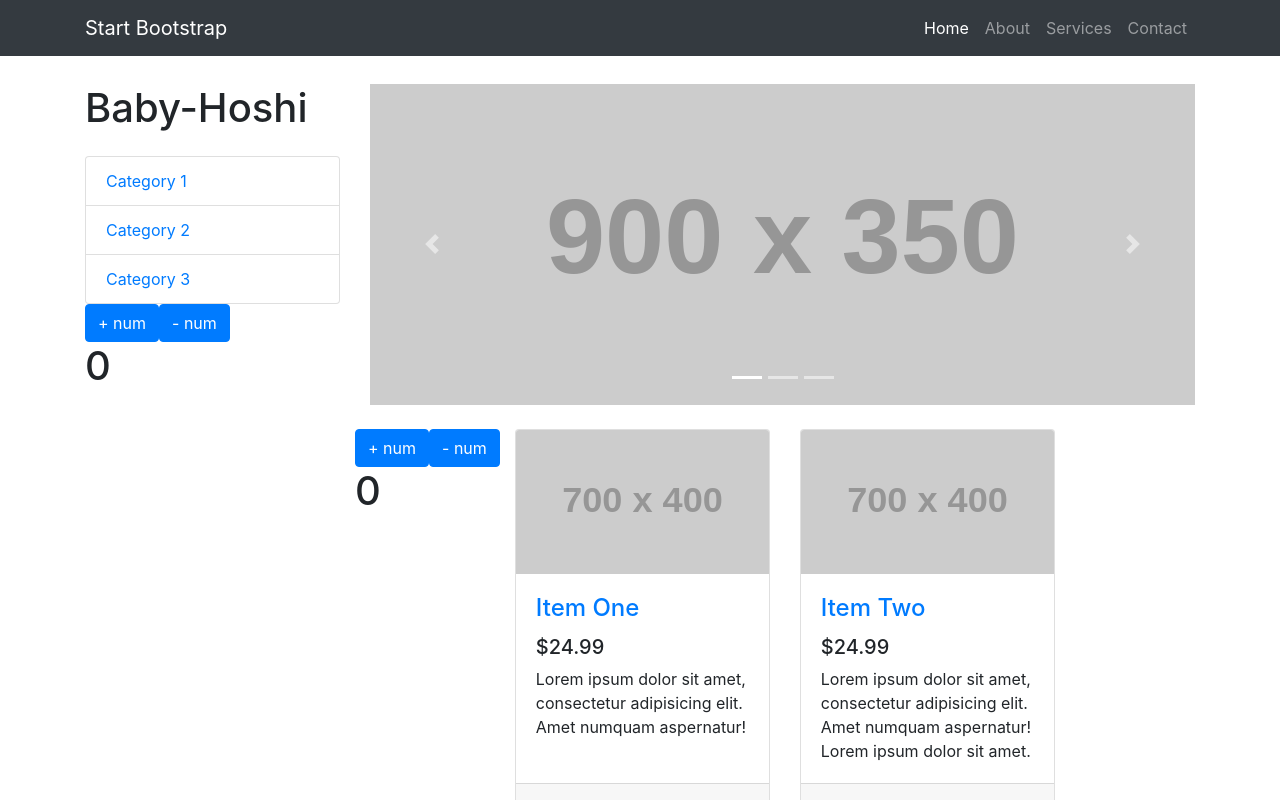
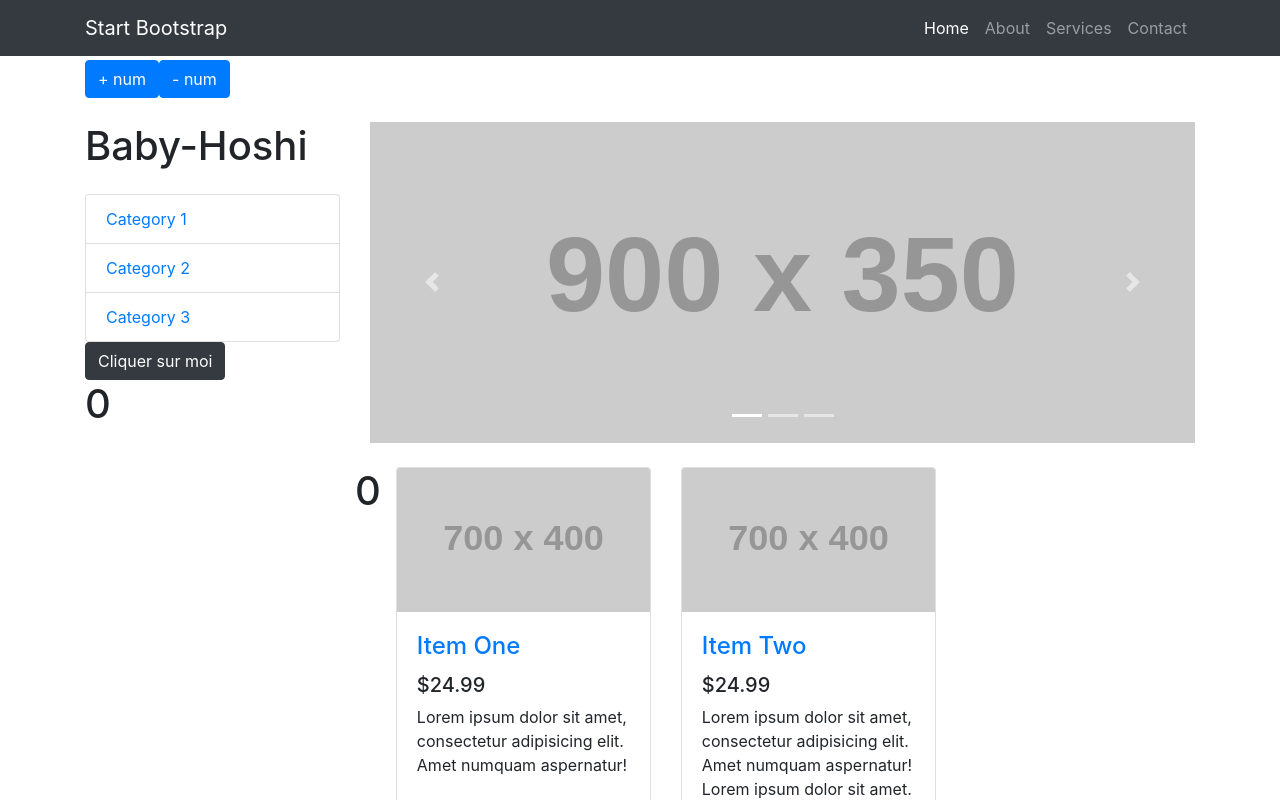
Before and after one commit to Jossic/movie-app, a Next.js app: page / in a window 1280 px wide. Shown: the top 800 px of the page. Built offline with nearby package versions, Linux system fonts and the light colour scheme.

Commit message:
movie-app - 13 - What ares props

```diff
--- a/components/MovieList.js
+++ b/components/MovieList.js
@@ -2,39 +2,12 @@ import React from 'react'
 
 class MovieList extends React.Component {
 
-    constructor(props) {
-        super(props)
-        this.state = {
-            count: 0
-        }
-    }
-
-    increment() {
-        // const count = this.state.count
-        const { count } = this.state
-        // this.state.count++
-        this.setState({
-            count: count + 1
-        })
-    }
-
-    decrement = () => {
-        // const count = this.state.count
-        const { count } = this.state
-        // this.state.count--
-        this.setState({
-            count: count - 1
-        })
-    }
 
     render() {
         return (
             <>
                 <div>
-                    <button onClick={() => this.increment()} className='btn btn-primary'>+ num</button>
-                    <button onClick={this.decrement} className='btn btn-primary'>- num</button>
-
-                    <h1>{this.state.count}</h1>
+                    <h1>{this.props.count}</h1>
                 </div>
 
                 <div className="col-lg-4 col-md-6 mb-4">
--- a/components/SideMenu.js
+++ b/components/SideMenu.js
@@ -1,31 +1,17 @@
 import React, { useState } from 'react'
 
 
-const SideMenu = () => {
-    const [count, setCount] = useState(0)
-
-    const increment = () => {
-        const plus = count + 1
-        setCount(plus)
-    }
-
-    const decrement = () => {
-        const moins = count - 1
-        setCount(moins)
-    }
-
+const SideMenu = ({ count, appName, clickHandler }) => {
     return (
         <>
-            <h1 className="my-4">Baby-Hoshi</h1>
+            <h1 className="my-4">{appName}</h1>
             <div className="list-group">
                 <a href="#" className="list-group-item">Category 1</a>
                 <a href="#" className="list-group-item">Category 2</a>
                 <a href="#" className="list-group-item">Category 3</a>
             </div>
             <div>
-                <button onClick={() => increment()} className='btn btn-primary'>+ num</button>
-                <button onClick={decrement} className='btn btn-primary'>- num</button>
-
+                <button onClick={clickHandler} className='btn btn-dark'>Cliquer sur moi</button>
                 <h1>{count}</h1>
             </div>
         </>
--- a/pages/index.js
+++ b/pages/index.js
@@ -1,4 +1,4 @@
-import React from 'react'
+import React, { useState } from 'react'
 import Head from 'next/head'
 import Navbar from '../components/Navbar';
 import SideMenu from '../components/SideMenu';
@@ -6,7 +6,20 @@ import Carousel from '../components/Carousel';
 import MovieList from '../components/MovieList';
 import Footer from '../components/Footer';
 
-const Home = () => (
+const Home = () => {
+  const [count, setCount] = useState(0)
+
+
+  const increment = () => {
+    const plus = count + 1
+    setCount(plus)
+  }
+
+  const decrement = () => {
+    const moins = count - 1
+    setCount(moins)
+  }
+  return (
     <div>
       <Head>
         <title>Home</title>
@@ -19,14 +32,19 @@ const Home = () => (
       <Navbar />
       <div className='home-page'>
         <div className="container">
+          <button onClick={increment} className='btn btn-primary'>+ num</button>
+          <button onClick={decrement} className='btn btn-primary'>- num</button>
           <div className="row">
             <div className="col-lg-3">
-            <SideMenu />
+              <SideMenu
+                appName={'Baby-Hoshi'}
+                clickHandler={() => console.log('click click click')}
+                count={count} />
             </div>
             <div className="col-lg-9">
               <Carousel />
               <div className="row">
-              <MovieList />
+                <MovieList count={count} />
               </div>
             </div>
           </div>
@@ -43,5 +61,6 @@ const Home = () => (
 
     </div>
   )
+}
 
 export default Home
```
Lines whose indentation alone changed are shown as unchanged.
